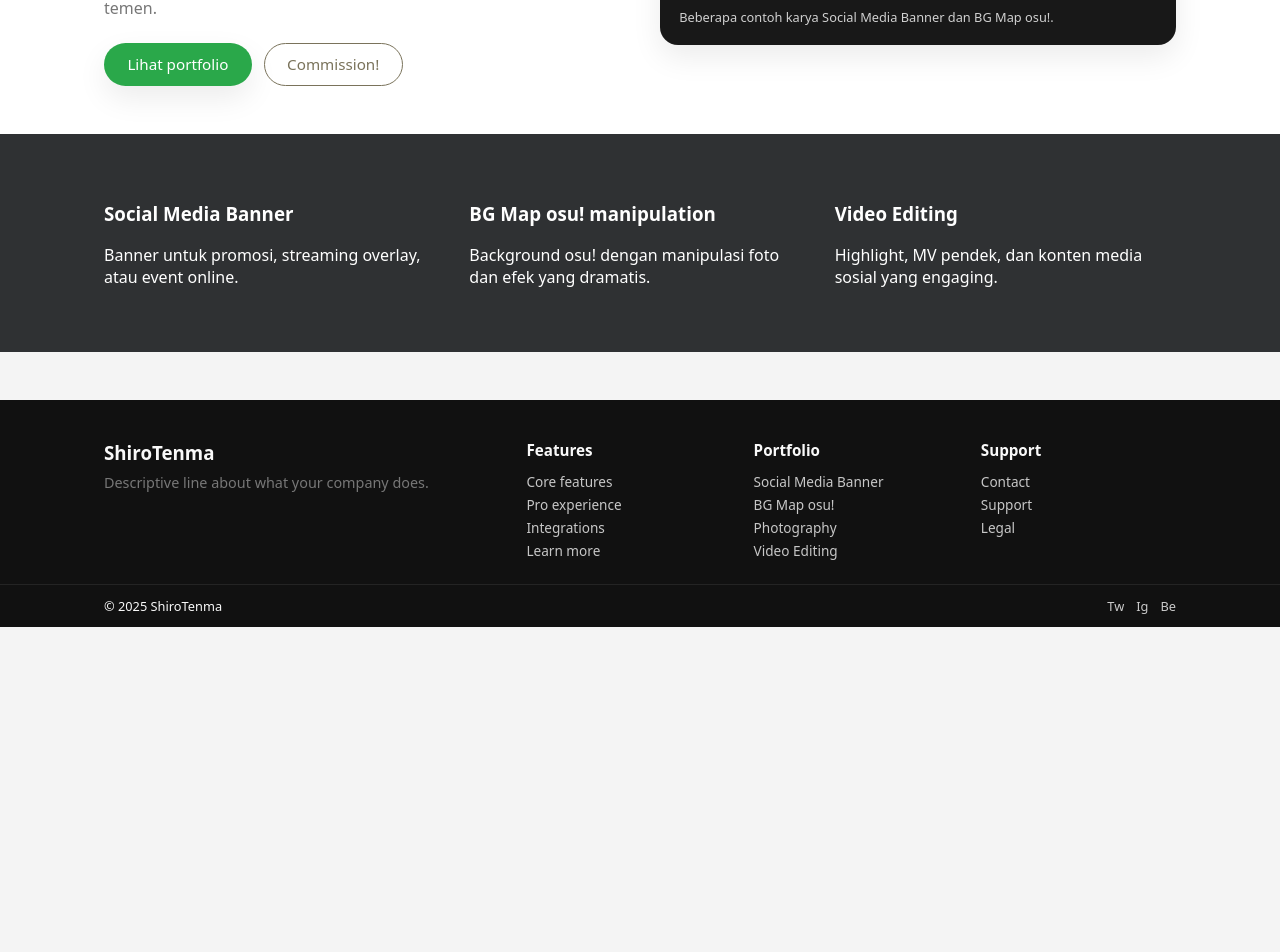
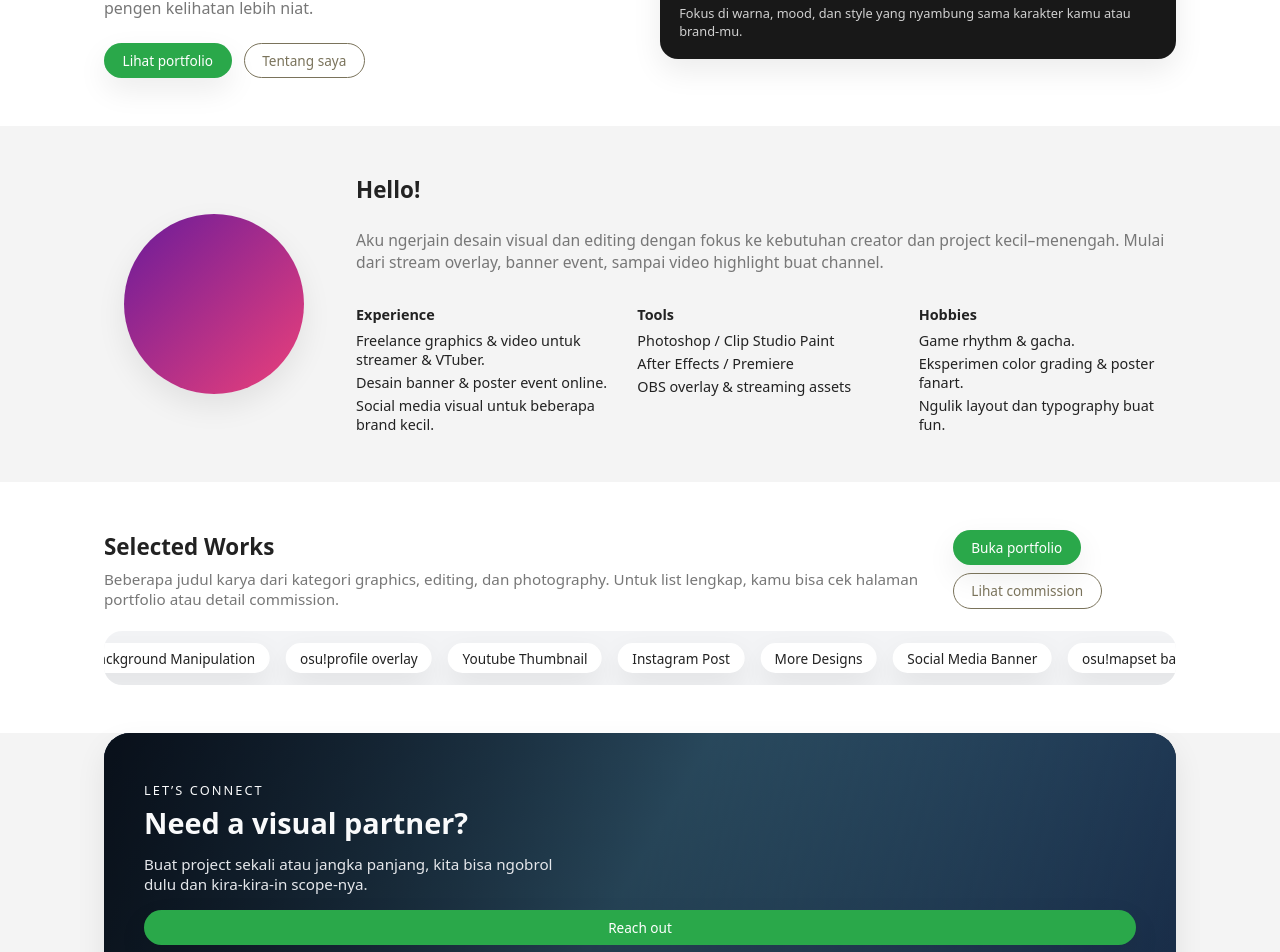
Before and after one commit to ShiroTenma/shirotenma-porto, a Vue app: page / in a window 1280 px wide. Shown: the part 305-1257 px from the top of the page. Before the commit the page ends 932 px from the top, so only its background shows below. Built offline with nearby package versions, Linux system fonts and the light colour scheme.

Commit message:
feat: add home view layout and styles, implement commission slider and portfolio showcase

```diff
--- a/src/assets/styles/home.css
+++ b/src/assets/styles/home.css
@@ -0,0 +1,169 @@
+/* === HOME: ABOUT COLUMNS === */
+
+.home-about-columns {
+  display: grid;
+  grid-template-columns: repeat(auto-fit, minmax(160px, 1fr));
+  gap: 1.5rem;
+  margin-top: 1.5rem;
+  font-size: 0.9rem;
+}
+
+.home-about-col-title {
+  margin: 0 0 0.4rem;
+  font-size: 0.9rem;
+  font-weight: 600;
+}
+
+.home-about-list {
+  list-style: none;
+  padding: 0;
+  margin: 0;
+}
+
+.home-about-list li + li {
+  margin-top: 0.25rem;
+}
+
+/* === HOME: SHOW PORTFOLIO SECTION === */
+
+.home-portfolio-section {
+  background: #ffffff;
+}
+
+.home-portfolio-header {
+  display: flex;
+  justify-content: space-between;
+  align-items: flex-end;
+  gap: 1.5rem;
+  margin-bottom: 1.4rem;
+}
+
+.home-portfolio-title {
+  margin: 0 0 0.4rem;
+  font-size: 1.4rem;
+}
+
+.home-portfolio-text {
+  margin: 0;
+  font-size: 0.95rem;
+  color: var(--text-muted);
+}
+
+.home-portfolio-actions {
+  display: flex;
+  gap: 0.5rem;
+  flex-wrap: wrap;
+}
+
+.home-portfolio-loop {
+  position: relative;
+  overflow: hidden;
+  border-radius: 18px;
+  background: #f3f4f6;
+  padding: 0.75rem 0;
+}
+
+.home-portfolio-loop-inner {
+  display: inline-flex;
+  gap: 1rem;
+  padding-left: 1rem;
+  animation: home-portfolio-marquee 18s linear infinite;
+}
+
+.home-portfolio-chip {
+  padding: 0.35rem 0.9rem;
+  border-radius: 999px;
+  background: #ffffff;
+  box-shadow: var(--shadow-soft);
+  font-size: 0.85rem;
+  white-space: nowrap;
+}
+
+@keyframes home-portfolio-marquee {
+  0% {
+    transform: translateX(0);
+  }
+  100% {
+    transform: translateX(-50%);
+  }
+}
+
+@media (max-width: 768px) {
+  .home-portfolio-header {
+    flex-direction: column;
+    align-items: flex-start;
+  }
+}
+
+/* === HOME: COMMISSION CTA SLIDER === */
+
+.home-commission-section {
+  padding-top: 0;
+}
+
+.home-commission-inner {
+  position: relative;
+  border-radius: 26px;
+  overflow: hidden;
+  box-shadow: var(--shadow-soft);
+  background: #111827;
+  min-height: 260px;
+}
+
+.home-commission-slide {
+  position: absolute;
+  inset: 0;
+  background-size: cover;
+  background-position: center;
+  opacity: 0;
+  transform: translateX(8%);
+  transition:
+    opacity 0.9s ease,
+    transform 0.9s ease;
+}
+
+.home-commission-slide--active {
+  opacity: 1;
+  transform: translateX(0);
+  z-index: 1;
+}
+
+.home-commission-overlay {
+  position: absolute;
+  inset: 0;
+  background: linear-gradient(90deg, rgba(0, 0, 0, 0.7), rgba(0, 0, 0, 0.2));
+  display: flex;
+  flex-direction: column;
+  justify-content: center;
+  padding: 2rem 2.5rem;
+  color: #f9fafb;
+}
+
+.home-commission-kicker {
+  margin: 0 0 0.25rem;
+  font-size: 0.8rem;
+  letter-spacing: 0.16em;
+  text-transform: uppercase;
+}
+
+.home-commission-title {
+  margin: 0 0 0.75rem;
+  font-size: 1.8rem;
+}
+
+.home-commission-text {
+  margin: 0 0 1rem;
+  max-width: 26rem;
+  font-size: 0.95rem;
+  color: #e5e7eb;
+}
+
+@media (max-width: 768px) {
+  .home-commission-overlay {
+    padding: 1.6rem 1.8rem;
+  }
+
+  .home-commission-title {
+    font-size: 1.5rem;
+  }
+}
--- a/src/components/SiteHeader.vue
+++ b/src/components/SiteHeader.vue
@@ -4,11 +4,11 @@
       <router-link to="/" class="logo">ShiroTenma</router-link>
 
       <nav class="nav">
-        <router-link to="/" class="nav-link">home</router-link>
-        <router-link to="/about" class="nav-link">about</router-link>
-        <router-link to="/portfolio" class="nav-link">portfolio</router-link>
-        <router-link to="/commission" class="nav-link">commission</router-link>
-        <router-link to="/contact" class="nav-link">contact</router-link>
+        <router-link to="/" class="nav-link">Home</router-link>
+        <router-link :to="{ path: '/', hash: '#about' }" class="nav-link"> About </router-link>
+        <router-link to="/portfolio" class="nav-link">Portfolio</router-link>
+        <router-link to="/commission" class="nav-link">Commission</router-link>
+        <router-link to="/contact" class="nav-link">Contact</router-link>
       </nav>
     </div>
   </header>
--- a/src/main.js
+++ b/src/main.js
@@ -6,6 +6,7 @@ import router from './router'
 import './assets/styles/base.css'
 import './assets/styles/portfolio.css'
 import './assets/styles/commission.css'
+import './assets/styles/home.css'
 
 const app = createApp(App)
 
--- a/src/views/HomeView.vue
+++ b/src/views/HomeView.vue
@@ -1,54 +1,225 @@
+<script setup>
+import { ref, onMounted, onUnmounted } from 'vue'
+
+// teks yang diputar di section "show portfolio"
+const portfolioLoopTitlesBase = [
+  'Social Media Banner',
+  'osu!mapset background Manipulation',
+  'osu!profile overlay',
+  'Youtube Thumbnail',
+  'Instagram Post',
+  'More Designs',
+]
+
+// digandakan biar loop marquee kelihatan nyambung
+const portfolioLoopTitles = [...portfolioLoopTitlesBase, ...portfolioLoopTitlesBase]
+
+// slide untuk Commission CTA (sementara pakai gradient,
+// nanti gampang diganti ke url('...') gambar beneran)
+const commissionSlides = [
+  {
+    id: 'c1',
+    title: 'Ready to do this?',
+    subtitle:
+      'Siap bantu bikin banner, overlay, dan video yang lebih niat buat stream atau channel kamu.',
+    background: 'linear-gradient(120deg, #111827, #1e293b, #020617)',
+  },
+  {
+    id: 'c2',
+    title: 'Need a visual partner?',
+    subtitle:
+      'Buat project sekali atau jangka panjang, kita bisa ngobrol dulu dan kira-kira-in scope-nya.',
+    background: 'linear-gradient(120deg, #1d3557, #457b9d, #1d3557)',
+  },
+  {
+    id: 'c3',
+    title: 'Let’s start something.',
+    subtitle:
+      'Ceritain singkat aja idemu. Detail konsep, mood, dan style bisa kita susun pelan-pelan.',
+    background: 'linear-gradient(120deg, #3b0764, #7e22ce, #db2777)',
+  },
+]
+
+const currentCommissionIndex = ref(0)
+let commissionTimer
+
+const startCommissionSlider = () => {
+  if (commissionTimer) clearInterval(commissionTimer)
+  commissionTimer = setInterval(() => {
+    currentCommissionIndex.value = (currentCommissionIndex.value + 1) % commissionSlides.length
+  }, 4000) // ~3s diam + ~1s anim
+}
+
+onMounted(() => {
+  startCommissionSlider()
+})
+
+onUnmounted(() => {
+  if (commissionTimer) clearInterval(commissionTimer)
+})
+</script>
+
 <template>
-  <section class="hero">
-    <div class="container hero-inner">
-      <div class="hero-copy">
-        <p class="hero-kicker">Portfolio • Commission • Design</p>
-        <h1 class="hero-title">Any imagination<br />become true</h1>
+  <div class="page">
+    <!-- HERO (HOME) -->
+    <section id="top" class="hero">
+      <div class="container">
+        <div class="hero-inner">
+          <div>
+            <p class="hero-kicker">PORTFOLIO • COMMISSION</p>
+            <h1 class="hero-title">
+              ShiroTenma<br />
+              Visual &amp; Editing.
+            </h1>
             <p class="hero-text">
-          Aku ngerjain social media banner, BG map osu! manipulation, photography, dan video editing
-          buat klien maupun temen-temen.
+              Desain banner, overlay, thumbnail, dan video editing untuk streamer, VTuber, content
+              creator, dan project personal yang pengen kelihatan lebih niat.
             </p>
+
             <div class="hero-actions">
-          <router-link to="/portfolio" class="btn btn-primary"> Lihat portfolio </router-link>
-          <router-link to="/commission" class="btn btn-outline"> Commission! </router-link>
+              <router-link to="/portfolio" class="btn btn-primary btn-sm">
+                Lihat portfolio
+              </router-link>
+              <router-link :to="{ path: '/', hash: '#about' }" class="btn btn-outline btn-sm">
+                Tentang saya
+              </router-link>
             </div>
           </div>
 
-      <div class="hero-showcase">
+          <!-- sisi kanan hero: mini showcase -->
+          <aside class="hero-showcase">
             <div class="hero-banner-row">
-          <div class="banner-card" v-for="n in 3" :key="n">
+              <div class="banner-card">
                 <div class="banner-thumb"></div>
-            <p class="banner-title">Sample Banner {{ n }}</p>
+                <p class="banner-title">Stream overlay &amp; banner</p>
+              </div>
+              <div class="banner-card">
+                <div class="banner-thumb"></div>
+                <p class="banner-title">Thumbnail &amp; social post</p>
+              </div>
+              <div class="banner-card">
+                <div class="banner-thumb"></div>
+                <p class="banner-title">Video highlight &amp; MV</p>
               </div>
             </div>
-        <p class="hero-note">Beberapa contoh karya Social Media Banner dan BG Map osu!.</p>
+            <p class="hero-note">
+              Fokus di warna, mood, dan style yang nyambung sama karakter kamu atau brand-mu.
+            </p>
+          </aside>
         </div>
       </div>
     </section>
 
-  <section class="section section-dark">
-    <div class="container section-grid-3">
-      <article class="service-card" v-for="service in services" :key="service.title">
-        <h3 class="service-title">{{ service.title }}</h3>
-        <p class="service-text">{{ service.text }}</p>
-      </article>
+    <!-- ABOUT (di-home, nanti link About di nav scroll ke sini) -->
+    <section id="about" class="section">
+      <div class="container">
+        <div class="about-layout">
+          <div class="about-avatar">
+            <div class="avatar-circle"></div>
+          </div>
+
+          <div>
+            <h2 class="section-title">Hello!</h2>
+            <p class="page-subtitle">
+              Aku ngerjain desain visual dan editing dengan fokus ke kebutuhan creator dan project
+              kecil–menengah. Mulai dari stream overlay, banner event, sampai video highlight buat
+              channel.
+            </p>
+
+            <div class="home-about-columns">
+              <div class="home-about-col">
+                <h3 class="home-about-col-title">Experience</h3>
+                <ul class="home-about-list">
+                  <li>Freelance graphics &amp; video untuk streamer &amp; VTuber.</li>
+                  <li>Desain banner &amp; poster event online.</li>
+                  <li>Social media visual untuk beberapa brand kecil.</li>
+                </ul>
+              </div>
+
+              <div class="home-about-col">
+                <h3 class="home-about-col-title">Tools</h3>
+                <ul class="home-about-list">
+                  <li>Photoshop / Clip Studio Paint</li>
+                  <li>After Effects / Premiere</li>
+                  <li>OBS overlay &amp; streaming assets</li>
+                </ul>
+              </div>
+
+              <div class="home-about-col">
+                <h3 class="home-about-col-title">Hobbies</h3>
+                <ul class="home-about-list">
+                  <li>Game rhythm &amp; gacha.</li>
+                  <li>Eksperimen color grading &amp; poster fanart.</li>
+                  <li>Ngulik layout dan typography buat fun.</li>
+                </ul>
+              </div>
+            </div>
+          </div>
+        </div>
       </div>
     </section>
+
+    <!-- SHOW PORTFOLIO (text loop + tombol ke Portfolio & Commission) -->
+    <section id="home-portfolio" class="section home-portfolio-section">
+      <div class="container">
+        <div class="home-portfolio-header">
+          <div>
+            <h2 class="home-portfolio-title">Selected Works</h2>
+            <p class="home-portfolio-text">
+              Beberapa judul karya dari kategori graphics, editing, dan photography. Untuk list
+              lengkap, kamu bisa cek halaman portfolio atau detail commission.
+            </p>
+          </div>
+
+          <div class="home-portfolio-actions">
+            <router-link to="/portfolio" class="btn btn-primary btn-sm">
+              Buka portfolio
+            </router-link>
+            <router-link to="/commission" class="btn btn-outline btn-sm">
+              Lihat commission
+            </router-link>
+          </div>
+        </div>
+
+        <div class="home-portfolio-loop">
+          <div class="home-portfolio-loop-inner">
+            <span
+              v-for="(title, index) in portfolioLoopTitles"
+              :key="`${title}-${index}`"
+              class="home-portfolio-chip"
+            >
+              {{ title }}
+            </span>
+          </div>
+        </div>
+      </div>
+    </section>
+
+    <!-- COMMISSION CTA DENGAN SLIDER -->
+    <section id="home-commission" class="section home-commission-section">
+      <div class="container">
+        <div class="home-commission-inner">
+          <div
+            v-for="(slide, index) in commissionSlides"
+            :key="slide.id"
+            class="home-commission-slide"
+            :class="{ 'home-commission-slide--active': index === currentCommissionIndex }"
+            :style="{ backgroundImage: slide.background }"
+          >
+            <div class="home-commission-overlay">
+              <p class="home-commission-kicker">Let’s connect</p>
+              <h2 class="home-commission-title">
+                {{ slide.title }}
+              </h2>
+              <p class="home-commission-text">
+                {{ slide.subtitle }}
+              </p>
+
+              <router-link to="/commission" class="btn btn-primary btn-sm"> Reach out </router-link>
+            </div>
+          </div>
+        </div>
+      </div>
+    </section>
+  </div>
 </template>
-
-<script setup>
-const services = [
-  {
-    title: 'Social Media Banner',
-    text: 'Banner untuk promosi, streaming overlay, atau event online.',
-  },
-  {
-    title: 'BG Map osu! manipulation',
-    text: 'Background osu! dengan manipulasi foto dan efek yang dramatis.',
-  },
-  {
-    title: 'Video Editing',
-    text: 'Highlight, MV pendek, dan konten media sosial yang engaging.',
-  },
-]
-</script>
```
Lines whose indentation alone changed are shown as unchanged.
